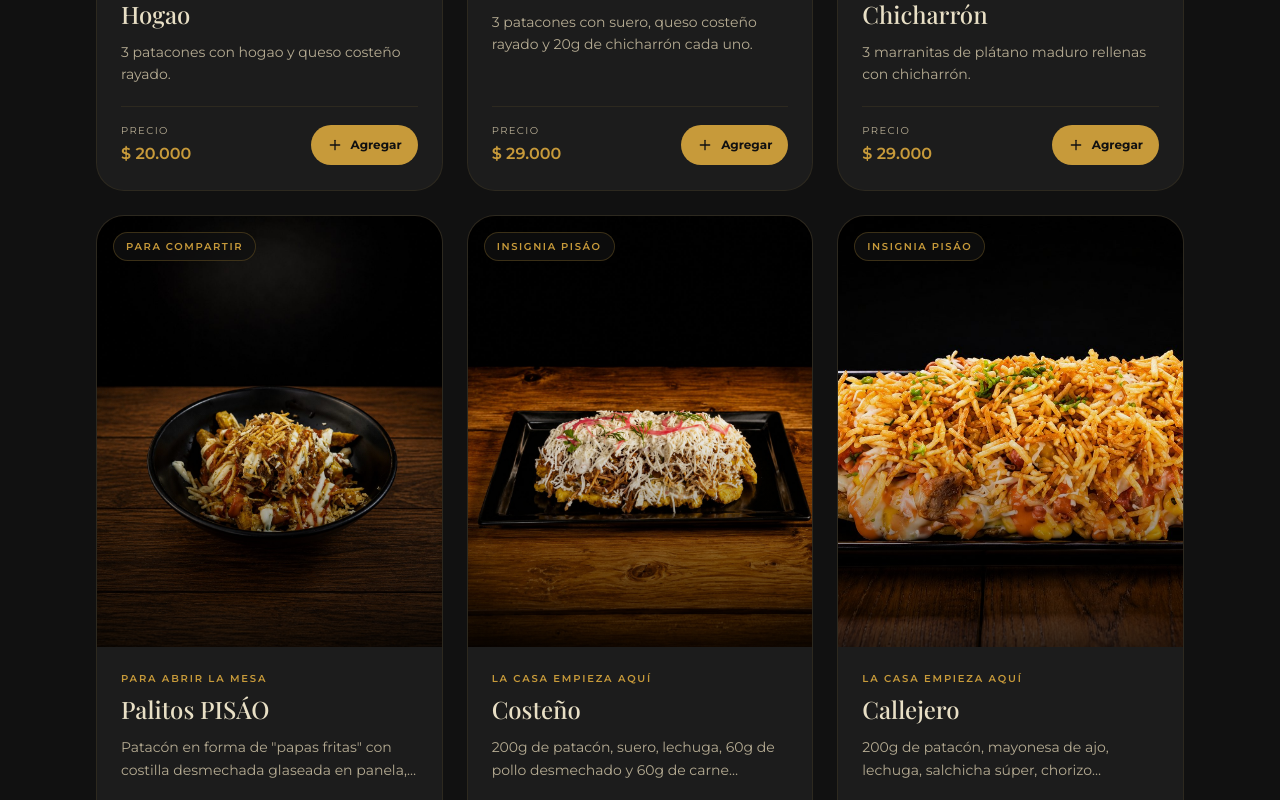
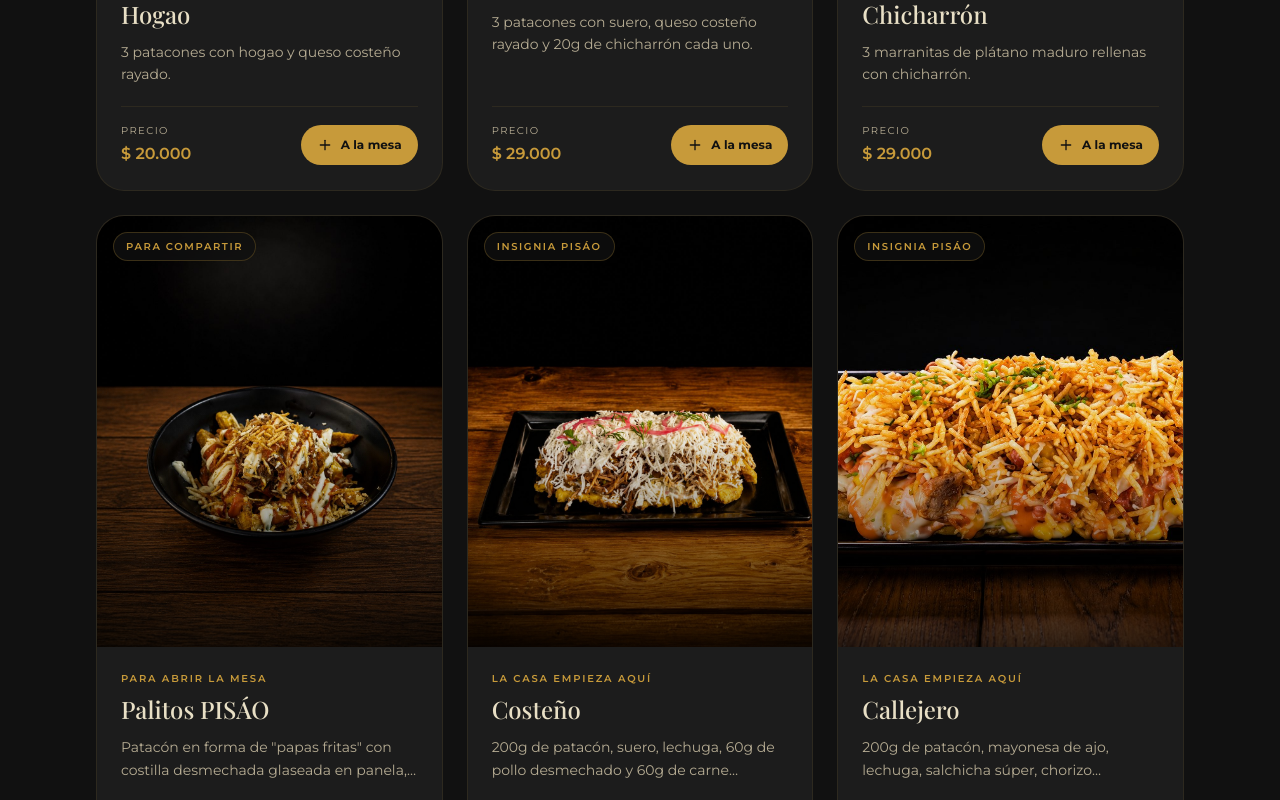
Before and after one commit to VladPhil92/pisao-gastrobar, a Next.js app: page /menu in a window 1280 px wide. Shown: the part 1540-2340 px from the top of the page. Built offline with nearby package versions, Linux system fonts and the light colour scheme; no server answers.

Commit message:
feat(menu): make add-to-cart state visible as table composition

```diff
--- a/components/menu/MenuCard.tsx
+++ b/components/menu/MenuCard.tsx
@@ -2,7 +2,7 @@
 
 import Image from "next/image";
 import Link from "next/link";
-import { ArrowUpRight, Plus } from "lucide-react";
+import { ArrowUpRight, Check, Plus } from "lucide-react";
 import { formatCurrency } from "@/lib/utils";
 import { useCartStore } from "@/lib/cart/store";
 import { MenuImageFallback } from "@/components/menu/MenuImageFallback";
@@ -21,6 +21,9 @@ export interface MenuCardProduct {
 
 export function MenuCard({ product }: { product: MenuCardProduct }) {
   const addItem = useCartStore((s) => s.addItem);
+  const quantityInCart = useCartStore(
+    (s) => s.items.find((item) => item.productoId === product.id)?.cantidad ?? 0,
+  );
   const visual = getMenuCategoryVisual(product.categoriaSlug);
 
   return (
@@ -48,6 +51,11 @@ export function MenuCard({ product }: { product: MenuCardProduct }) {
         <span className="border-pisao-gold/25 bg-pisao-carbon/75 text-pisao-gold absolute top-4 left-4 rounded-full border px-3 py-1.5 text-[10px] font-semibold tracking-[0.16em] uppercase backdrop-blur">
           {visual.badge}
         </span>
+        {quantityInCart > 0 && (
+          <span className="bg-pisao-gold text-pisao-carbon absolute top-4 right-4 inline-flex items-center gap-1 rounded-full px-3 py-1.5 text-[10px] font-bold shadow-lg">
+            <Check className="size-3" /> {quantityInCart} en mesa
+          </span>
+        )}
         <span className="text-pisao-cream absolute right-4 bottom-4 inline-flex items-center gap-1 text-xs font-semibold opacity-0 transition duration-300 group-hover:opacity-100">
           Ver detalle <ArrowUpRight className="size-3.5" />
         </span>
@@ -91,13 +99,22 @@ export function MenuCard({ product }: { product: MenuCardProduct }) {
                 slug: product.slug,
                 precio: product.precio,
                 imagenUrl: product.imagenUrl,
+                categoriaSlug: product.categoriaSlug,
               })
             }
-            className="bg-pisao-gold text-pisao-carbon hover:bg-pisao-gold-light inline-flex min-h-10 items-center gap-2 rounded-full px-4 py-2 text-xs font-bold transition disabled:cursor-not-allowed disabled:opacity-40"
+            className={`inline-flex min-h-10 items-center gap-2 rounded-full px-4 py-2 text-xs font-bold transition disabled:cursor-not-allowed disabled:opacity-40 ${
+              quantityInCart > 0
+                ? "border border-pisao-gold/35 bg-pisao-gold/10 text-pisao-gold hover:bg-pisao-gold/20"
+                : "bg-pisao-gold text-pisao-carbon hover:bg-pisao-gold-light"
+            }`}
             aria-label={`Agregar ${product.nombre} al carrito`}
           >
             <Plus className="size-4" />
-            {product.disponible ? "Agregar" : "No disponible"}
+            {product.disponible
+              ? quantityInCart > 0
+                ? "Agregar otro"
+                : "A la mesa"
+              : "No disponible"}
           </button>
         </div>
       </div>
```
